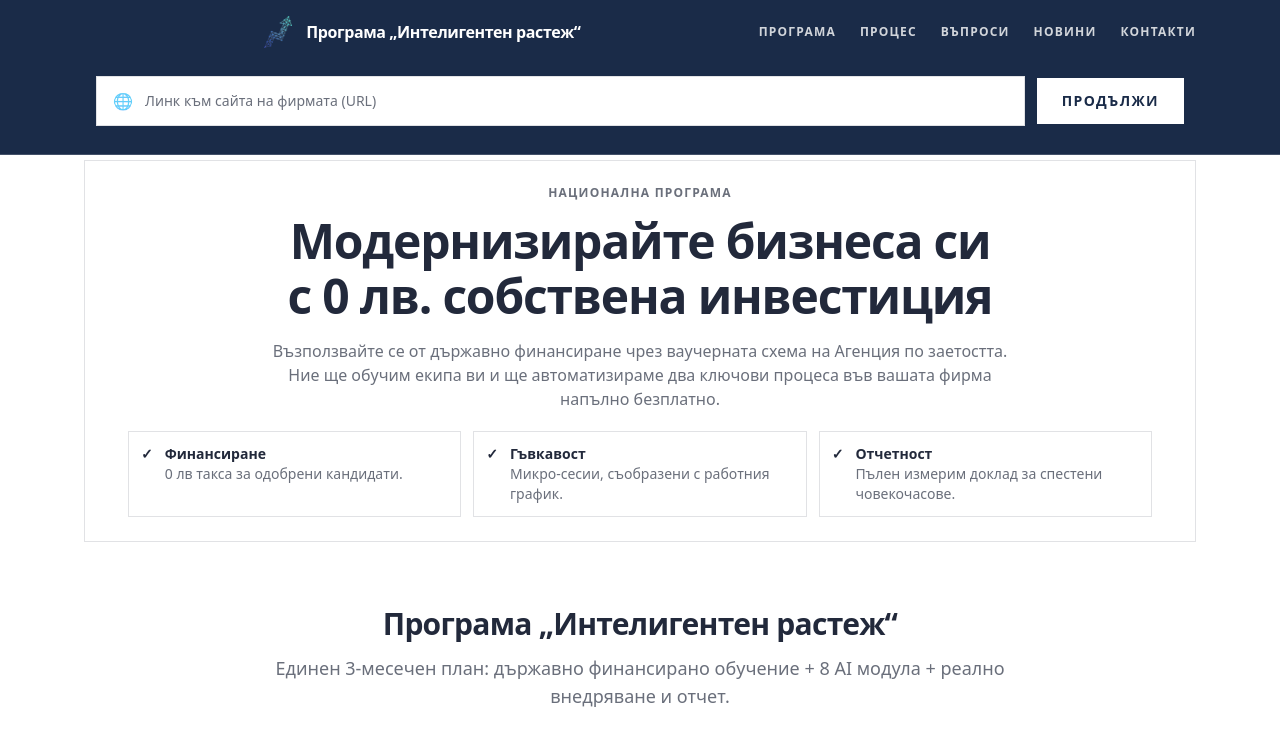
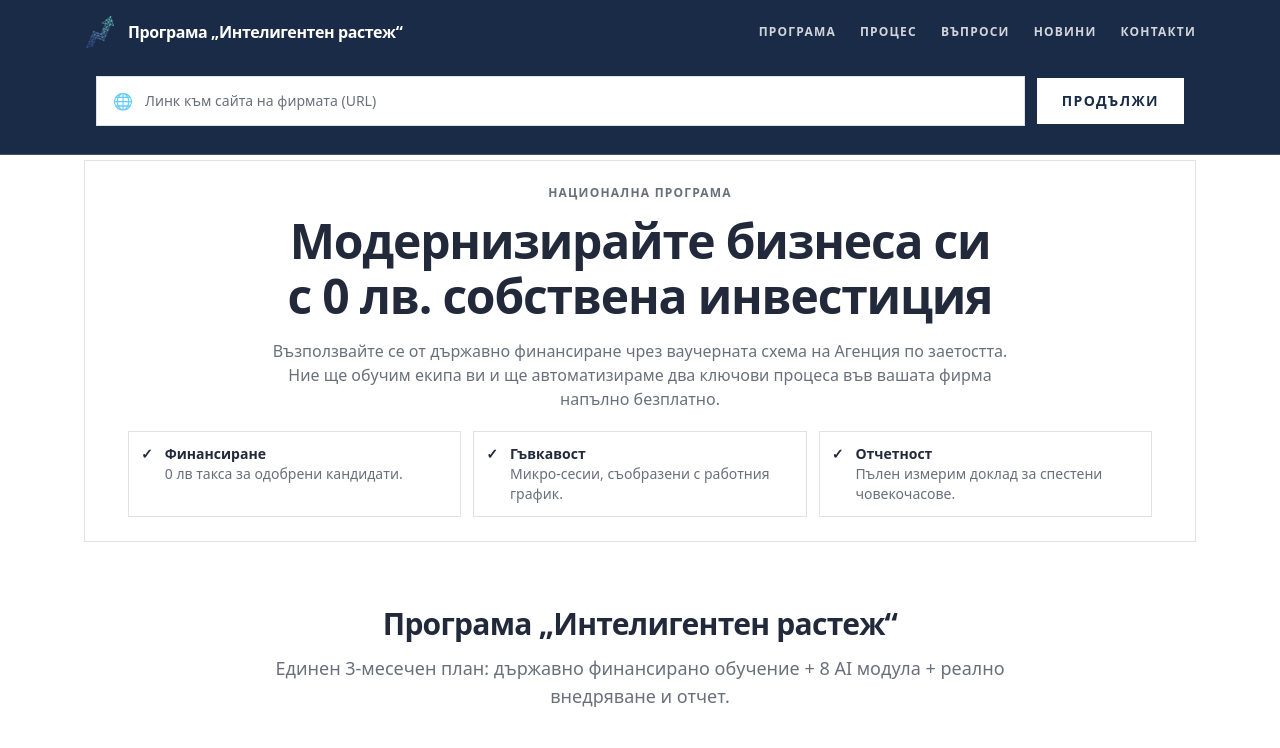
Before and after one commit to simeon619619619619-create/startwithai, a Next.js app: page / in a window 1280 px wide. Shown: the top 748 px of the page. Built offline with nearby package versions, Linux system fonts and the light colour scheme.

Commit message:
Header: move logo+title to far left (circled area)

```diff
--- a/src/components/SiteHeader.tsx
+++ b/src/components/SiteHeader.tsx
@@ -9,7 +9,8 @@ export default function SiteHeader() {
   return (
     <header className="fixed inset-x-0 top-0 z-50 border-b border-[color:rgba(255,255,255,0.18)] bg-[color:var(--accent)]">
       <div className="mx-auto max-w-6xl px-5">
-        <div className="flex items-center justify-between gap-4 py-4">
+        <div className="flex items-center justify-between gap-6 py-4">
+          <div className="flex items-center gap-4">
             {pathname !== "/" ? (
               <Link
                 href="/"
@@ -18,9 +19,7 @@ export default function SiteHeader() {
               >
                 ← Начало
               </Link>
-          ) : (
-            <div className="hidden md:block" />
-          )}
+            ) : null}
 
             <Link href="/" className="flex items-center gap-3">
               <div className="h-8 w-8 overflow-hidden rounded-none bg-transparent">
@@ -28,6 +27,7 @@ export default function SiteHeader() {
               </div>
               <div className="font-semibold tracking-tight text-white">Програма „Интелигентен растеж“</div>
             </Link>
+          </div>
 
           <nav className="hidden items-center gap-6 text-xs font-semibold uppercase tracking-widest text-white/80 md:flex">
             <Link className="hover:text-white" href="/program">Програма</Link>
```
Lines whose indentation alone changed are shown as unchanged.
